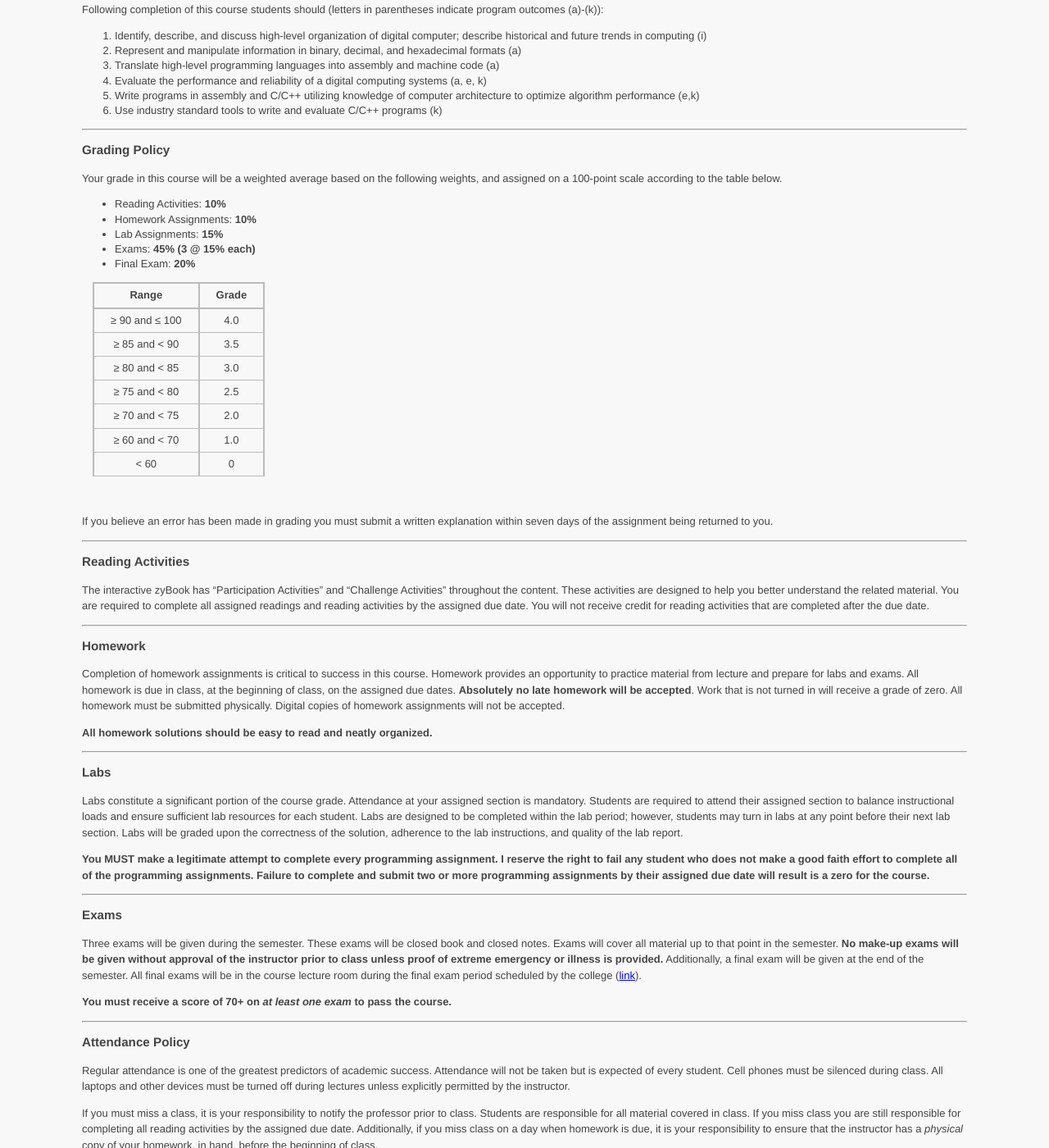
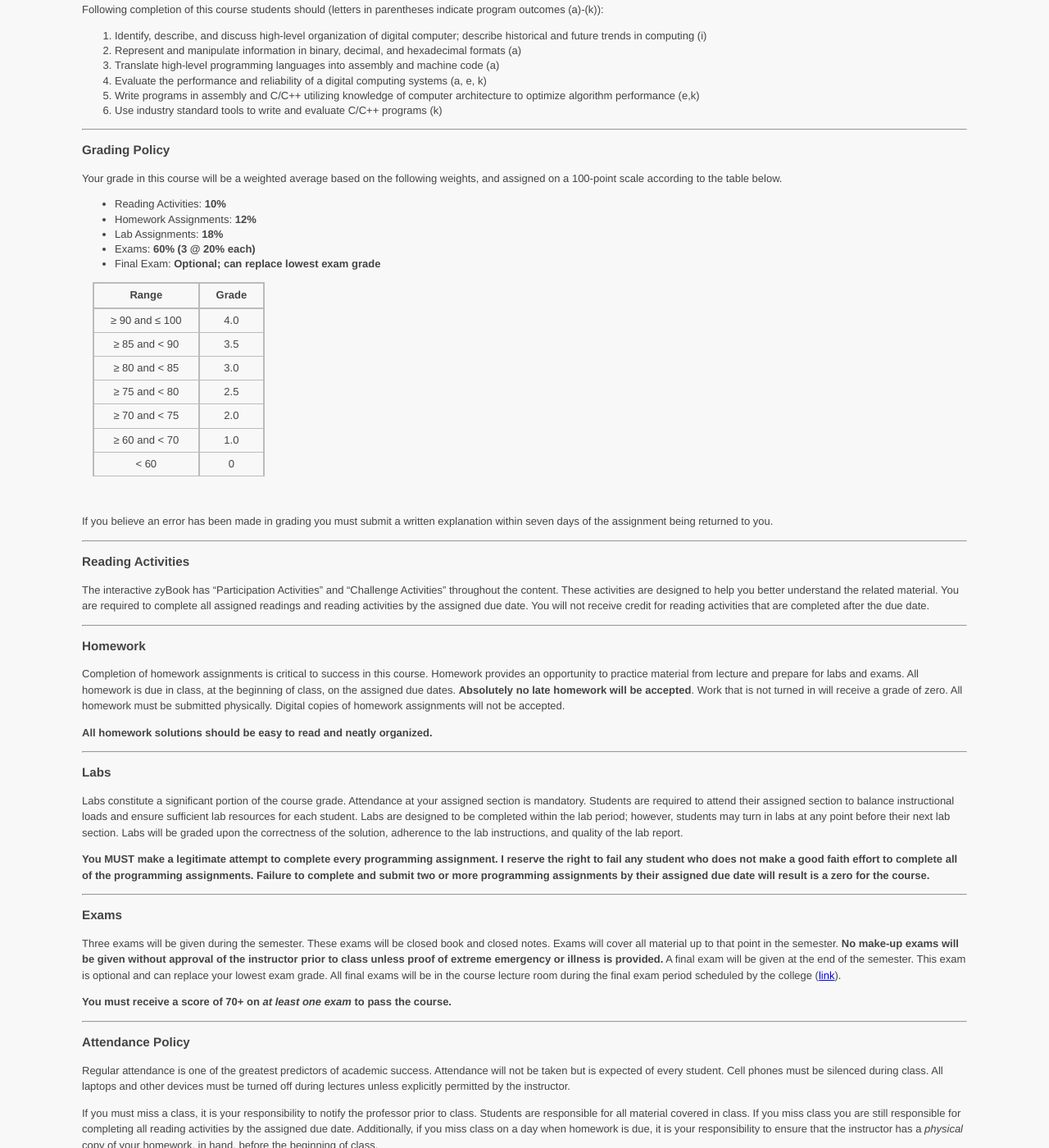
Before and after one commit to ycpcs/ece260-spring2023, a Jekyll site: the page built from syllabus.md, in a window 1280 px wide and 1400 px high, scrolled down 962 px. Shown: the whole window at 82% size. Built offline with Jekyll 4.4.1, drawn with Linux system fonts in a browser that asks for light colours.

Commit message:
updated syllabus

```diff
--- a/syllabus.md
+++ b/syllabus.md
@@ -90,10 +90,10 @@ Your grade in this course will be a weighted average based on the following weig
 according to the table below.
 
   - Reading Activities: **10%**
-  - Homework Assignments: **10%**
-  - Lab Assignments: **15%**
-  - Exams: **45% (3 @ 15% each)**
-  - Final Exam: **20%**
+  - Homework Assignments: **12%**
+  - Lab Assignments: **18%**
+  - Exams: **60% (3 @ 20% each)**
+  - Final Exam: **Optional; can replace lowest exam grade**
 
 | Range             |  Grade   |
 |:-----------------:|:--------:|
@@ -159,8 +159,9 @@ and submit two or more programming assignments by their assigned due date will r
 Three exams will be given during the semester. These exams will be closed book and closed notes.
 Exams will cover all material up to that point in the semester.
 **No make-up exams will be given without approval of the instructor prior to class unless proof of extreme emergency or
-illness is provided.**  Additionally, a final exam will be given at the end of the semester. All final exams will be
-in the course lecture room during the final exam period scheduled by the college ([link](https://www.ycp.edu/academics/final-exam-schedules/)).
+illness is provided.** A final exam will be given at the end of the semester. This exam is optional and can replace
+your lowest exam grade. All final exams will be in the course lecture room during the final exam period scheduled by
+the college ([link](https://www.ycp.edu/academics/final-exam-schedules/)).
 
 **You must receive a score of 70+ on _at least one exam_ to pass the course.**
 
```
